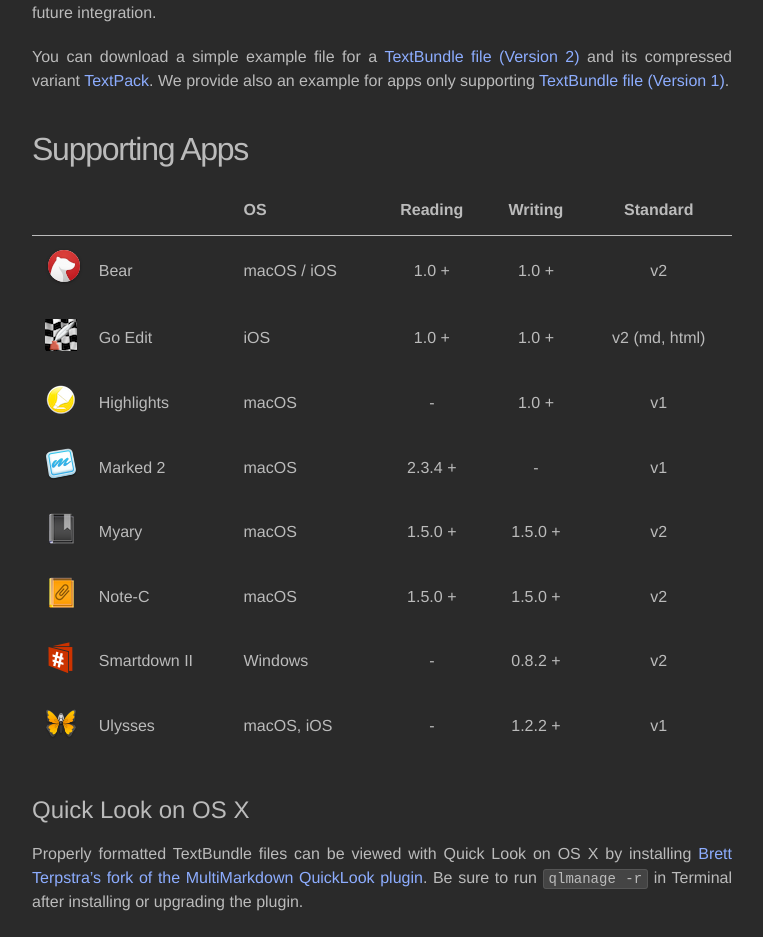
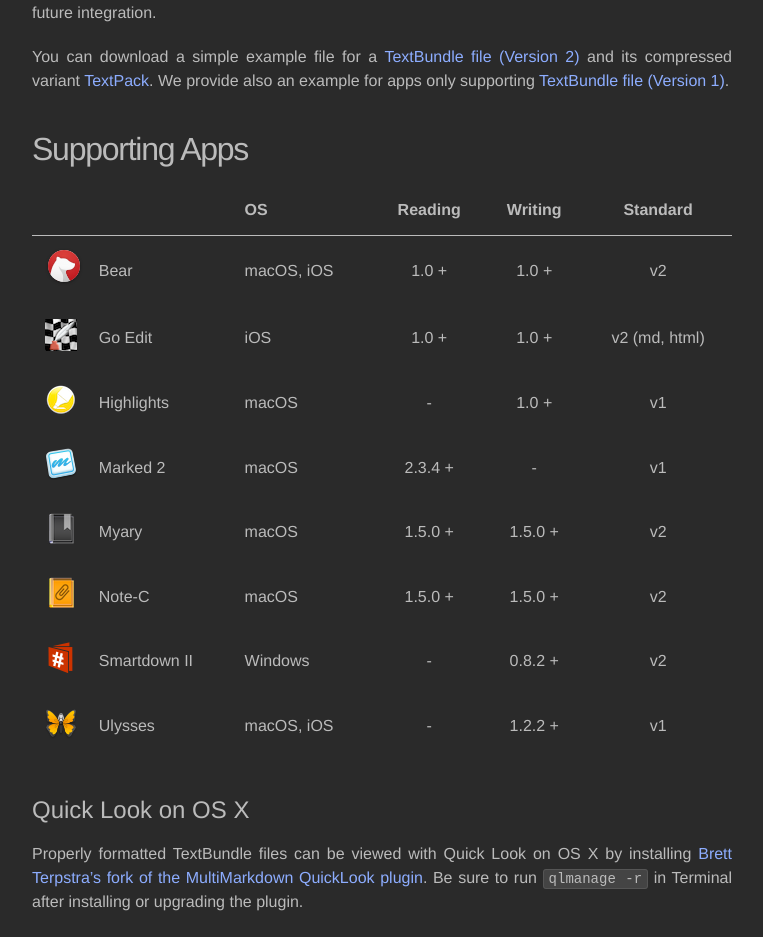
Before and after one commit to textbundle/textbundle.github.io, a Jekyll site: the page built from index.md, in a window 1280 px wide. Shown: the part 545-1482 px from the top of the page, without its empty margins (258-1021 px from the left). Built offline with Jekyll 4.4.1, drawn with Linux system fonts in a browser that asks for light colours.

Commit message:
Fixes a typo

```diff
--- a/index.md
+++ b/index.md
@@ -27,7 +27,7 @@
     <tr>
         <td class="appicon"><a href='http://bear-writer.com/'><img src='images/apps/bear.png' /></a></td>
         <td class="appname"><a href='http://bear-writer.com/'>Bear</a></td>
-       <td class="appos">macOS / iOS</td>
+       <td class="appos">macOS, iOS</td>
         <td class="appreading">1.0 +</td>
         <td class="appwriting">1.0 +</td>
         <td class="appstandard">v2</td>
```
